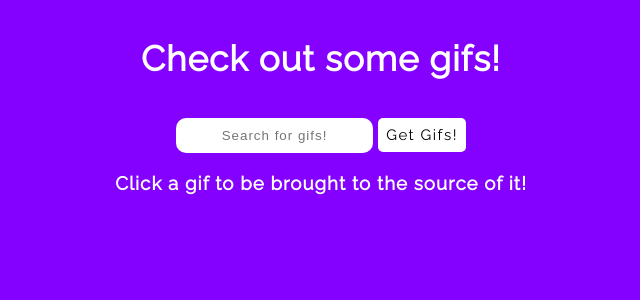
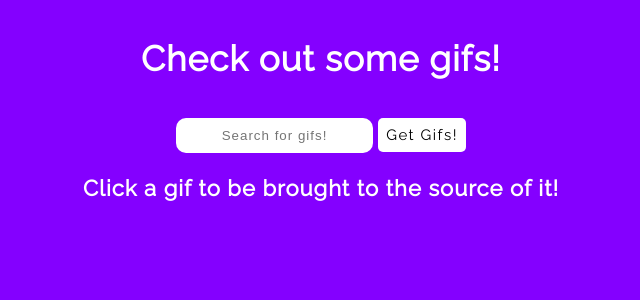
Before and after one commit to Jason-Pallone/Giphy-API, a PHP site: page /index.html in a window 1280 px wide. Shown: the top 300 px of the page, without its empty margins (319-959 px from the left). Run offline with PHP 8.4, Linux system fonts and the light colour scheme.

Commit message:
changed h3 size

```diff
--- a/css/app.css
+++ b/css/app.css
@@ -21,8 +21,12 @@ h3 {
     letter-spacing: 1px;
 }
 
-h1{
+h1 {
     font-size: 25px;
+}
+
+h3 {
+  font-size: 12px;
 }
 
 /*
@@ -96,6 +100,10 @@ input {
       font-size: 28px;
       margin: 3% 0;
     }
+
+    h3 {
+      font-size: 19px;
+    }
   }
 
   @media screen and (min-width:1020px){
@@ -107,4 +115,8 @@ input {
     h1 {
       font-size: 35px;
     }
+
+    h3 {
+      font-size: 22px;
+    }
   }
```
